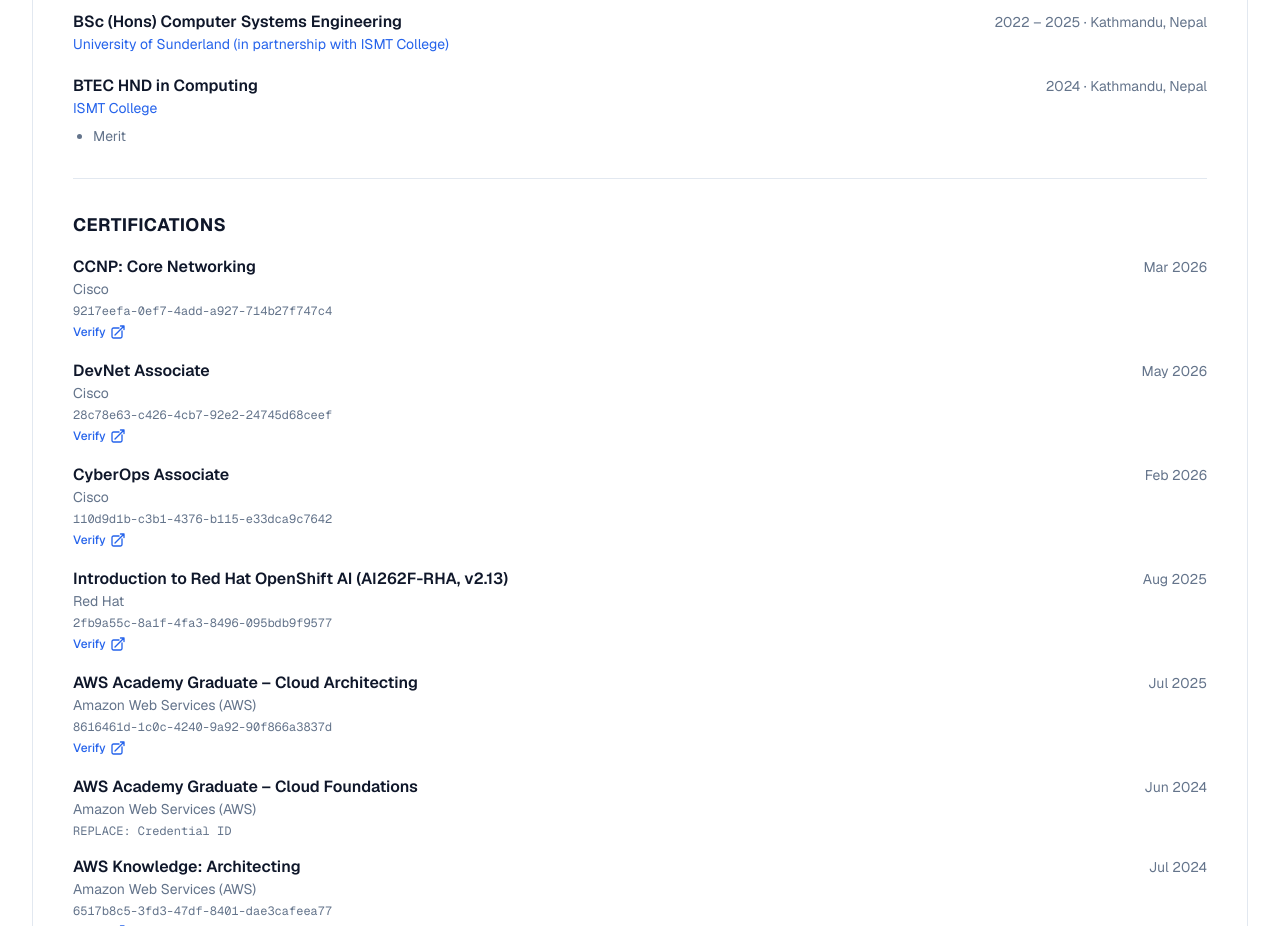
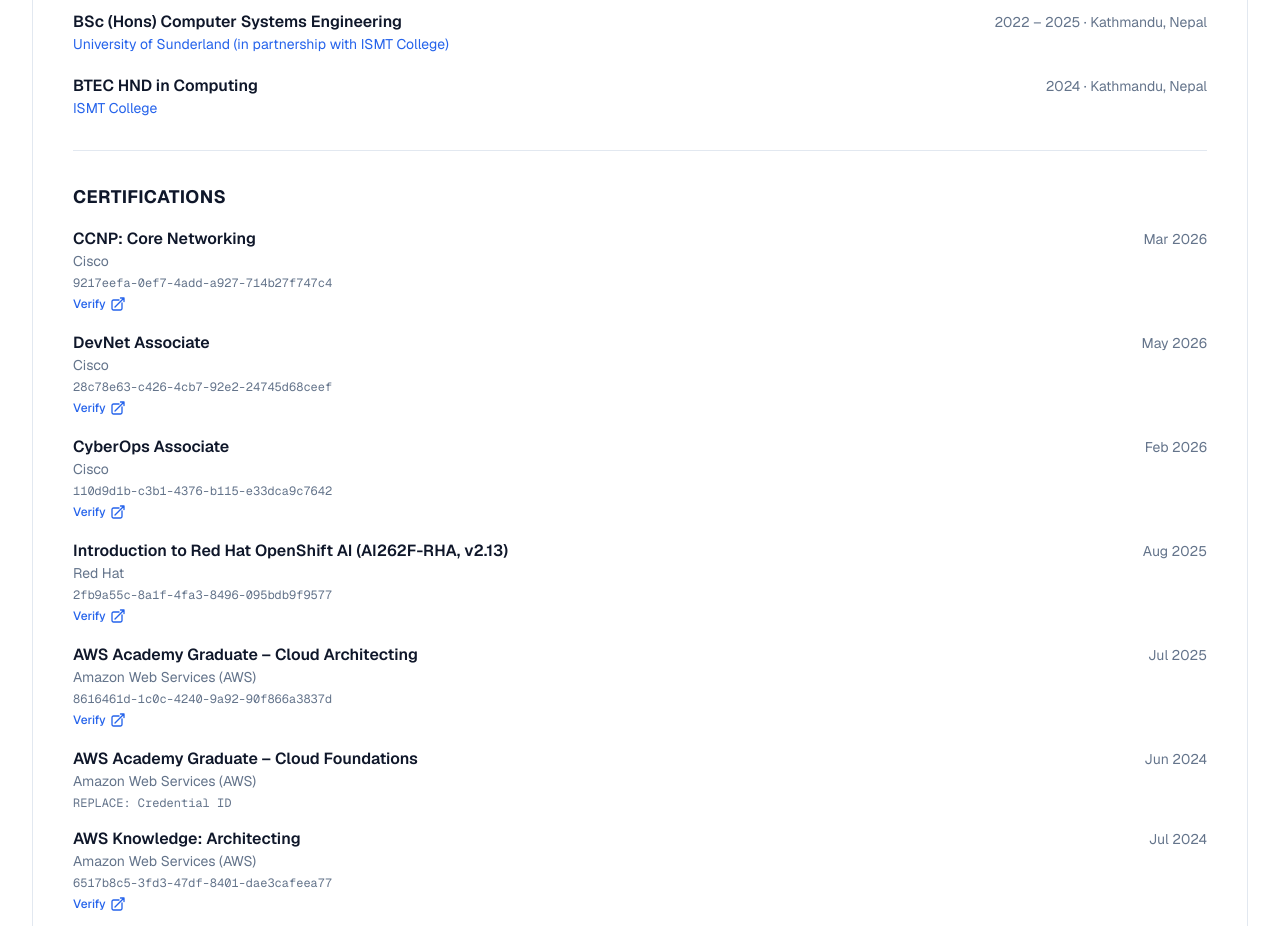
Before and after one commit to prakriti515/prakriti-portfolio, a Next.js app: page /resume in a window 1280 px wide. Shown: the part 3180-4106 px from the top of the page. Built offline with nearby package versions, Linux system fonts and the light colour scheme.

Commit message:
Updated resume

```diff
--- a/data/resume.ts
+++ b/data/resume.ts
@@ -145,7 +145,7 @@
       ],
       technologies: ["Teaching", "Curriculum Delivery"],
     },
-  ],
+  ] as ExperienceEntry[],
   technicalSkills: [
     {
       id: "skills-cloud",
@@ -187,10 +187,6 @@
       institution: "University of Sunderland (in partnership with ISMT College)",
       location: "Kathmandu, Nepal",
       period: "2022 – 2025",
-      /**details: [
-        "Graduated with 2:1 Honours",
-        "Led an NCE-funded research project applying multi-agent reinforcement learning to IoT network load balancing",
-      ],*/
     },
     {
       id: "education-2",
@@ -198,9 +194,8 @@
       institution: "ISMT College",
       location: "Kathmandu, Nepal",
       period: "2024",
-      details: ["Merit"],
     },
-  ],
+  ] as EducationEntry[],
   professionalInterests: [
     "Cloud infrastructure architecture and platform engineering",
     "Infrastructure automation and Infrastructure as Code",
```
